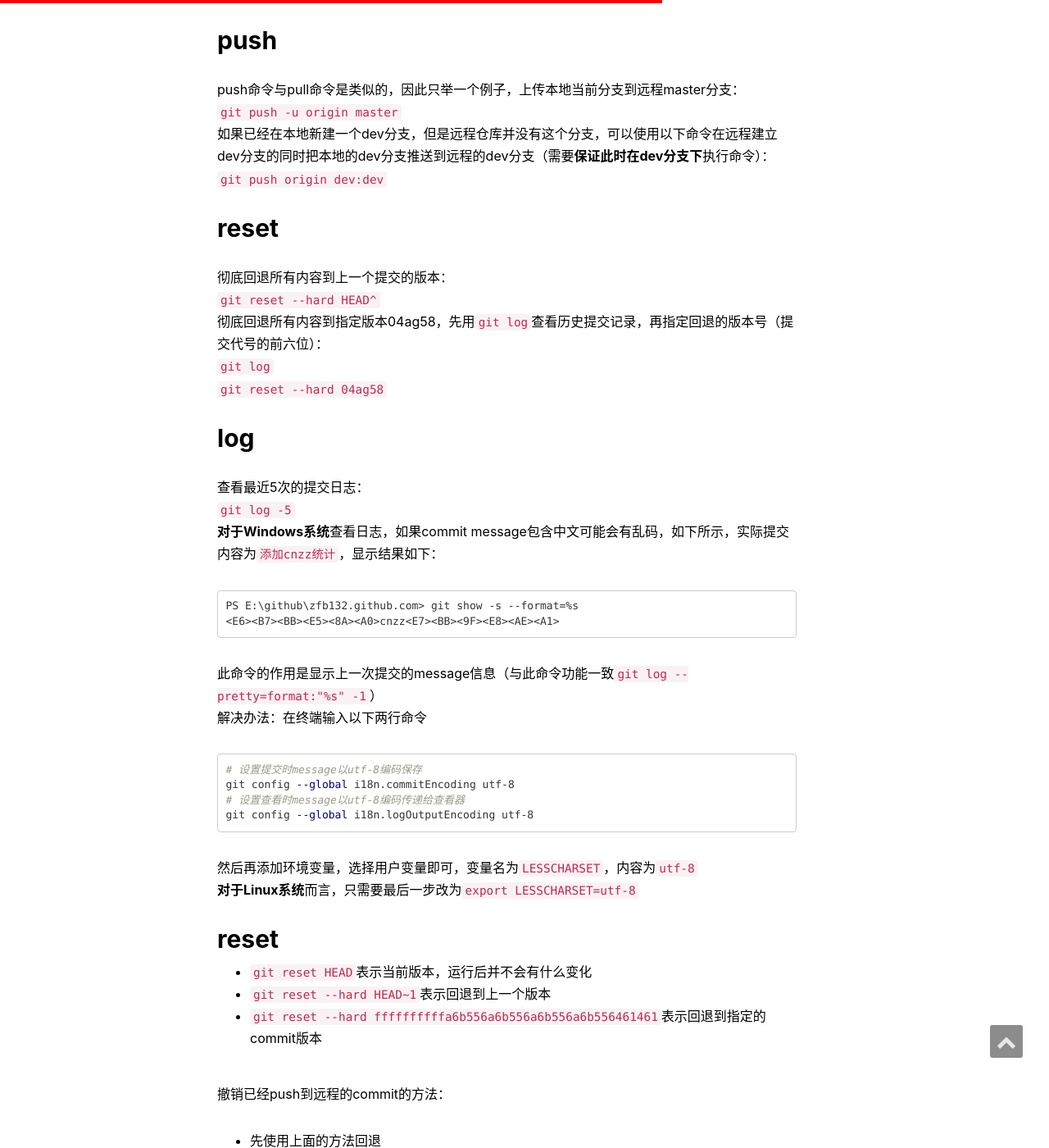
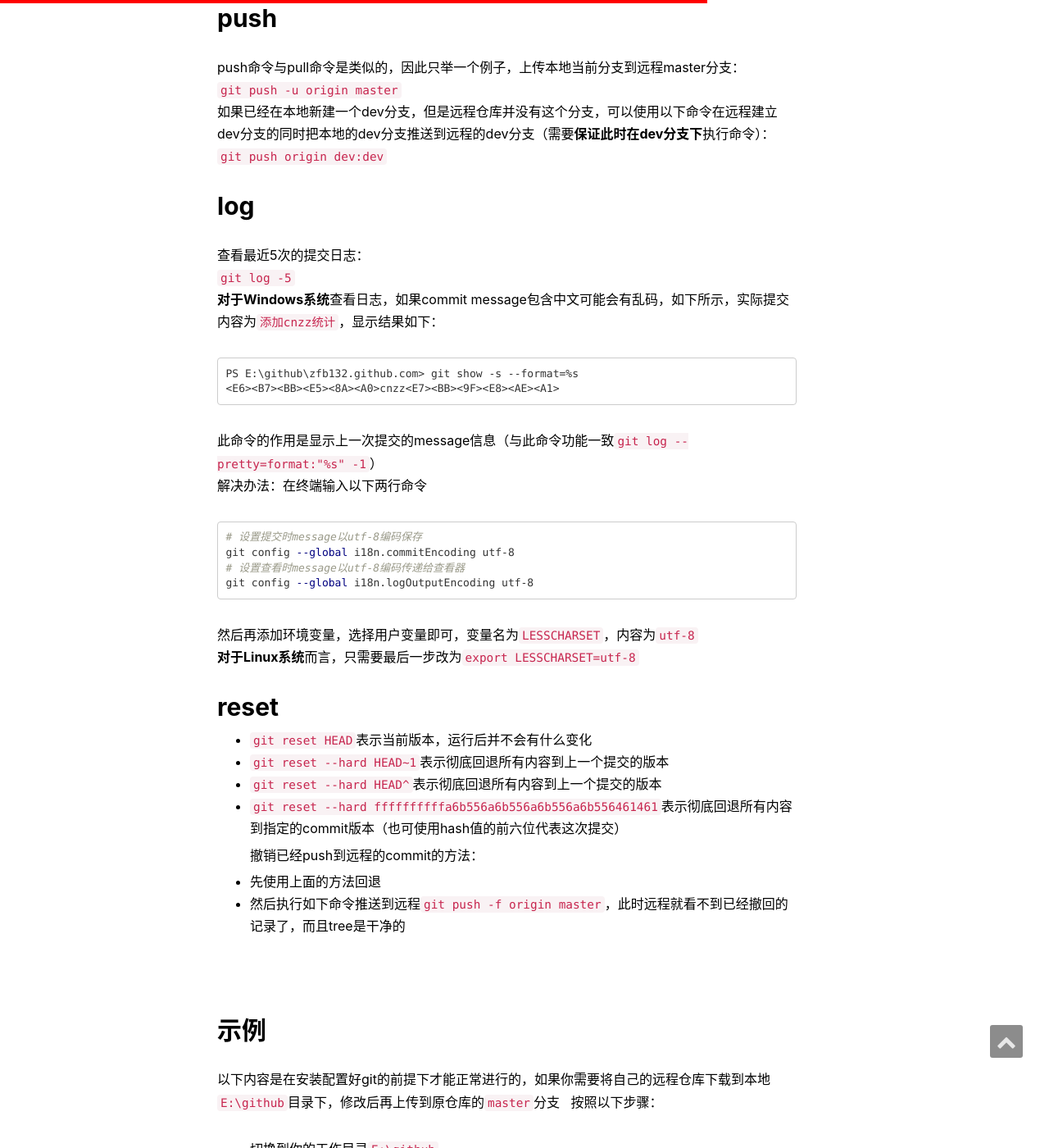
Before and after one commit to zfb132/zfb132.github.com, a Jekyll site: the page built from _posts/2017-05-11-git-experience.md, in a window 1280 px wide and 1400 px high, scrolled down 3404 px. Shown: the whole window at 82% size. Built offline with Jekyll 4.4.1, drawn with Linux system fonts in a browser that asks for light colours; nearby versions of some CDN libraries; comment, search, counter and statistics services are not loaded.

Commit message:
合并重复介绍

````diff
--- a/_posts/2017-05-11-git-experience.md
+++ b/_posts/2017-05-11-git-experience.md
@@ -84,45 +84,40 @@ description:  "本文主要介绍一些简单的命令：包括clone, add, commi
 `git push -u origin master`
   如果已经在本地新建一个dev分支，但是远程仓库并没有这个分支，可以使用以下命令在远程建立dev分支的同时把本地的dev分支推送到远程的dev分支（需要**保证此时在dev分支下**执行命令）：
   `git push origin dev:dev`
-## reset
-  彻底回退所有内容到上一个提交的版本：
-`git reset --hard HEAD^`
-  彻底回退所有内容到指定版本04ag58，先用`git log`查看历史提交记录，再指定回退的版本号（提交代号的前六位）：
-`git log`
-`git reset --hard 04ag58`
 
 ## log
-查看最近5次的提交日志：
+  查看最近5次的提交日志：
 `git log -5`
-**对于Windows系统**查看日志，如果commit message包含中文可能会有乱码，如下所示，实际提交内容为`添加cnzz统计`，显示结果如下：
+  **对于Windows系统**查看日志，如果commit message包含中文可能会有乱码，如下所示，实际提交内容为`添加cnzz统计`，显示结果如下：
 ```text
 PS E:\github\zfb132.github.com> git show -s --format=%s
 <E6><B7><BB><E5><8A><A0>cnzz<E7><BB><9F><E8><AE><A1>
 ```
-此命令的作用是显示上一次提交的message信息（与此命令功能一致`git log --pretty=format:"%s" -1`）
-解决办法：在终端输入以下两行命令
+  此命令的作用是显示上一次提交的message信息（与此命令功能一致`git log --pretty=format:"%s" -1`）
+  解决办法：在终端输入以下两行命令
 ```bash
 # 设置提交时message以utf-8编码保存
 git config --global i18n.commitEncoding utf-8
 # 设置查看时message以utf-8编码传递给查看器
 git config --global i18n.logOutputEncoding utf-8
 ```
-然后再添加环境变量，选择用户变量即可，变量名为`LESSCHARSET`，内容为`utf-8`
-**对于Linux系统**而言，只需要最后一步改为`export LESSCHARSET=utf-8`
+  然后再添加环境变量，选择用户变量即可，变量名为`LESSCHARSET`，内容为`utf-8`
+  **对于Linux系统**而言，只需要最后一步改为`export LESSCHARSET=utf-8`
 
 ## reset
 * `git reset HEAD`表示当前版本，运行后并不会有什么变化
-* `git reset --hard HEAD~1`表示回退到上一个版本
-* `git reset --hard ffffffffffa6b556a6b556a6b556a6b556461461`表示回退到指定的commit版本
+* `git reset --hard HEAD~1`表示彻底回退所有内容到上一个提交的版本
+* `git reset --hard HEAD^`表示彻底回退所有内容到上一个提交的版本
+* `git reset --hard ffffffffffa6b556a6b556a6b556a6b556461461`表示彻底回退所有内容到指定的commit版本（也可使用hash值的前六位代表这次提交）
 
-撤销已经push到远程的commit的方法：
+  撤销已经push到远程的commit的方法：
 * 先使用上面的方法回退
 * 然后执行如下命令推送到远程`git push -f origin master`，此时远程就看不到已经撤回的记录了，而且tree是干净的
 
 
 ## 示例
-以下内容是在安装配置好git的前提下才能正常进行的，如果你需要将自己的远程仓库下载到本地`E:\github`目录下，修改后再上传到原仓库的`master`分支
-按照以下步骤：
+  以下内容是在安装配置好git的前提下才能正常进行的，如果你需要将自己的远程仓库下载到本地`E:\github`目录下，修改后再上传到原仓库的`master`分支
+  按照以下步骤：
 * 切换到你的工作目录`E:\github`
 * 下载远程仓库到本地：`git clone git@github.com:zfb132/zfb132.github.com.git`，其中`git@github.com:zfb132/zfb132.github.com.git`是在点击下载按钮时显示的地址，不同的仓库对应不同的地址
 * 在本地修改后，终端切换到`E:\github\zfb132.github.com`，其中`zfb132.github.com`是自动生成的对应于这个仓库的目录
@@ -132,4 +127,4 @@ git config --global i18n.logOutputEncoding utf-8
 * 输入`git remote add origin git@github.com:zfb132/zfb132.github.com.git`（大部分时候并不需要）
 * 输入`git push -u origin master`（`master`为刚才查看的分支名）
 
-等待完成后，再进入网页查看就已经更新了
+  等待完成后，再进入网页查看就已经更新了
````
